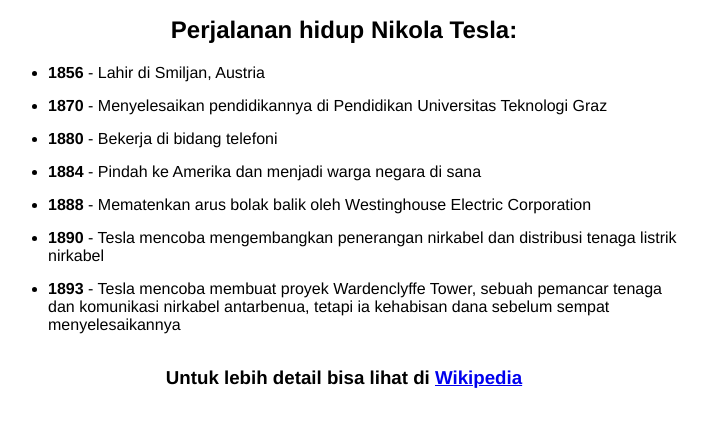
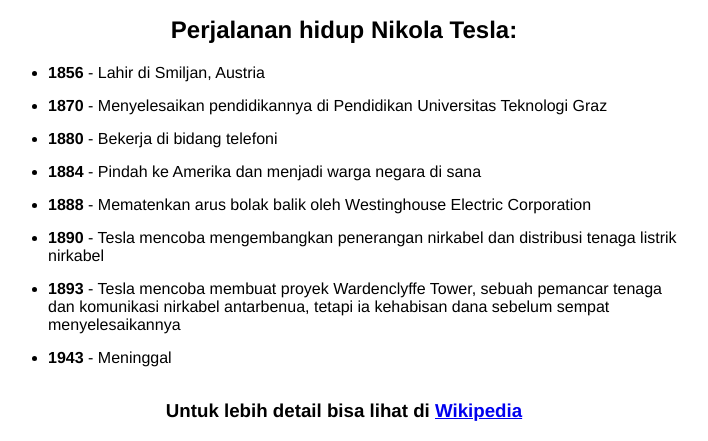
Before and after one commit to Roxx1ne/tribute-page, a plain HTML site: page index.html in a window 1280 px wide. Shown: the part 436-877 px from the top of the page, without its empty margins (296-1004 px from the left). Before the commit the page ends 844 px from the top, so only its background shows below. Drawn offline with Linux system fonts and the light colour scheme.

Commit message:
menambahkan perjalanan hidup

```diff
--- a/index.html
+++ b/index.html
@@ -25,6 +25,7 @@
           <li><strong>1888</strong> - Mematenkan arus bolak balik oleh Westinghouse Electric Corporation</li>
           <li><strong>1890</strong> - Tesla mencoba mengembangkan penerangan nirkabel dan distribusi tenaga listrik nirkabel</li>
           <li><strong>1893</strong> - Tesla mencoba membuat proyek Wardenclyffe Tower, sebuah pemancar tenaga dan komunikasi nirkabel antarbenua, tetapi ia kehabisan dana sebelum sempat menyelesaikannya</li>
+          <li><strong>1943</strong> - Meninggal</li>
         </ul>
       </div>
       <div>
```
